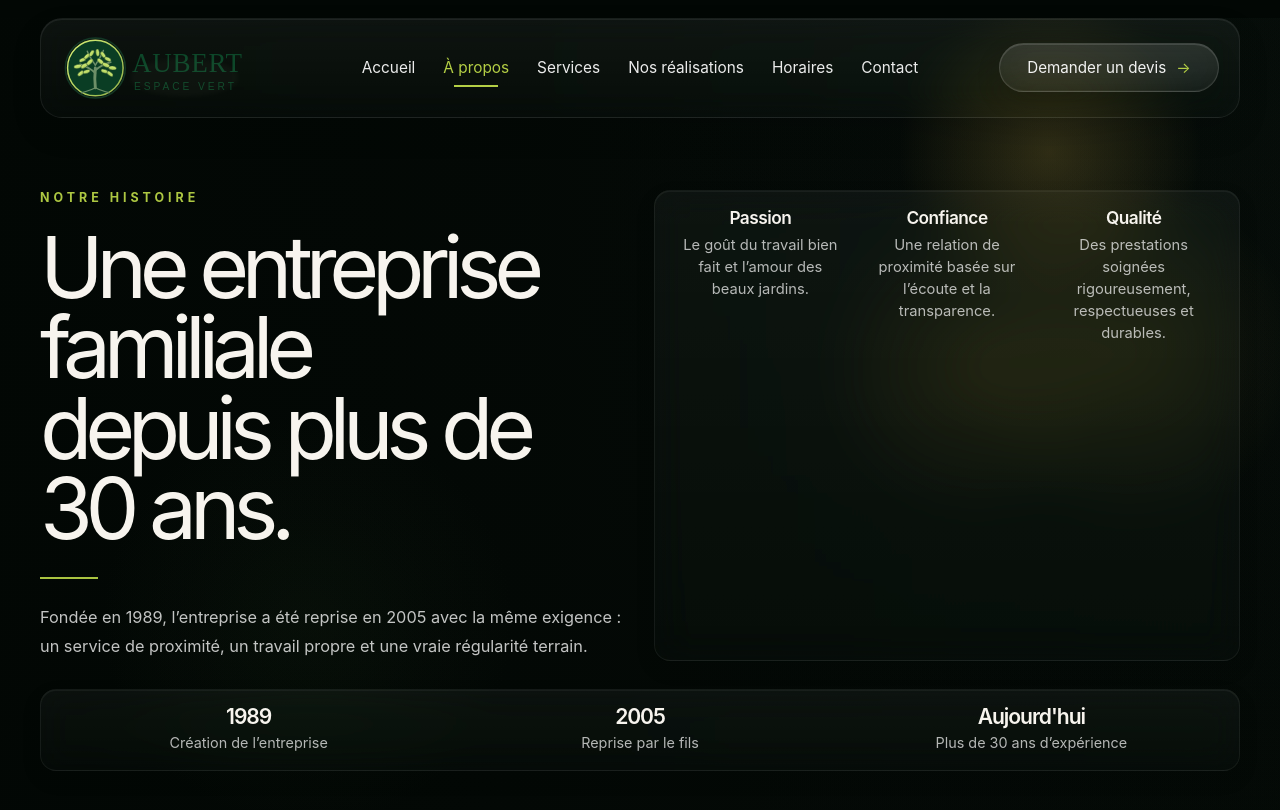
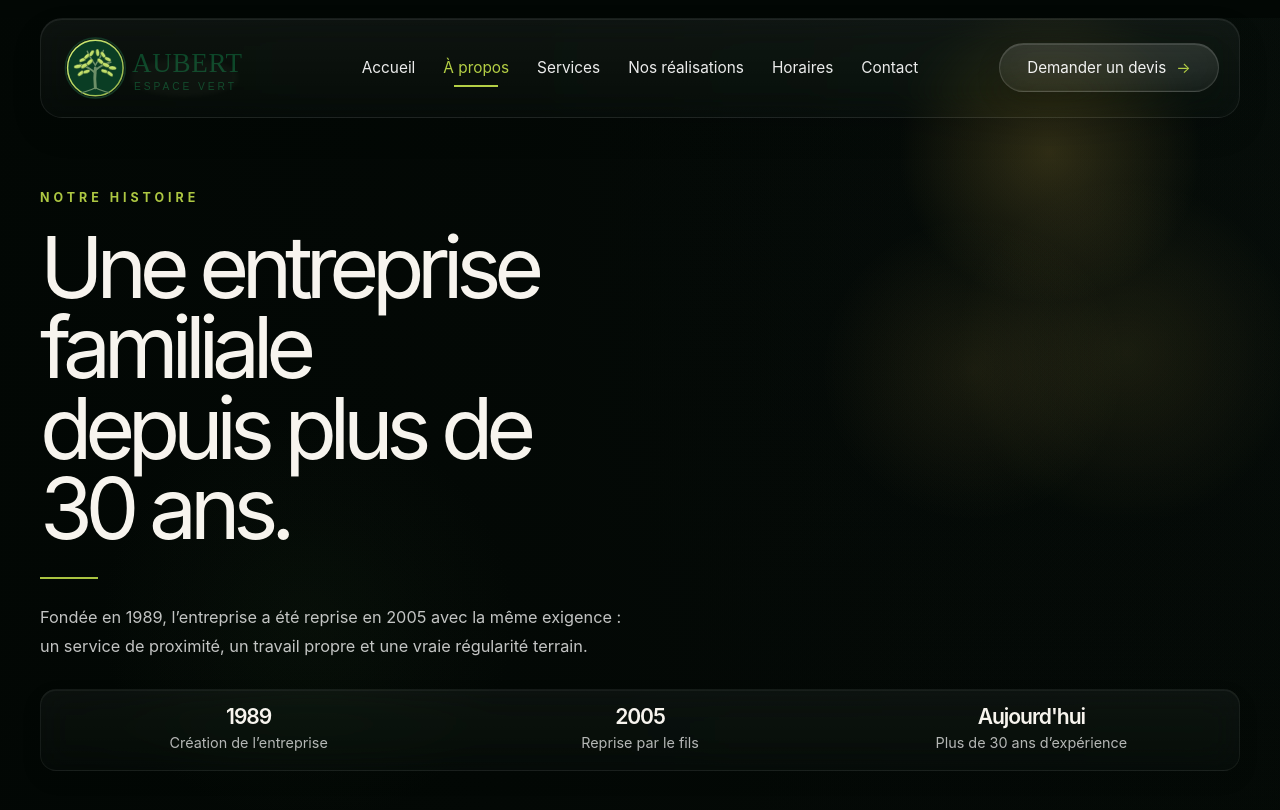
Before and after one commit to corpmalf-pixel/aubert-espace-vert, a React (Vite) app: page /a-propos in a window 1280 px wide. Shown: the top 810 px of the page. Built offline with nearby package versions, Linux system fonts and the light colour scheme.

Commit message:
Remove about values card

```diff
--- a/src/pages/AboutPage.jsx
+++ b/src/pages/AboutPage.jsx
@@ -1,9 +1,4 @@
 import NavHeader from '../components/NavHeader'
-const values = [
-  ['Passion', 'Le goût du travail bien fait et l’amour des beaux jardins.'],
-  ['Confiance', 'Une relation de proximité basée sur l’écoute et la transparence.'],
-  ['Qualité', 'Des prestations soignées rigoureusement, respectueuses et durables.'],
-]
 const timeline = [
   ['1989', 'Création de l’entreprise'],
   ['2005', 'Reprise par le fils'],
@@ -21,11 +16,6 @@ export default function AboutPage() {
           <div className="hero-line" />
           <p className="hero-copy">Fondée en 1989, l’entreprise a été reprise en 2005 avec la même exigence : un service de proximité, un travail propre et une vraie régularité terrain.</p>
         </div>
-        <div className="glass-card values-card">
-          <div className="page-grid three-col values-grid">
-            {values.map(([title, text]) => <article className="values-item" key={title}><strong>{title}</strong><span className="muted">{text}</span></article>)}
-          </div>
-        </div>
         <div className="glass-card timeline-card" style={{gridColumn:'1 / -1'}}>
           <div className="page-grid three-col timeline-grid">
             {timeline.map(([year, text]) => <article className="timeline-item" key={year}><strong>{year}</strong><span className="muted">{text}</span></article>)}
```
